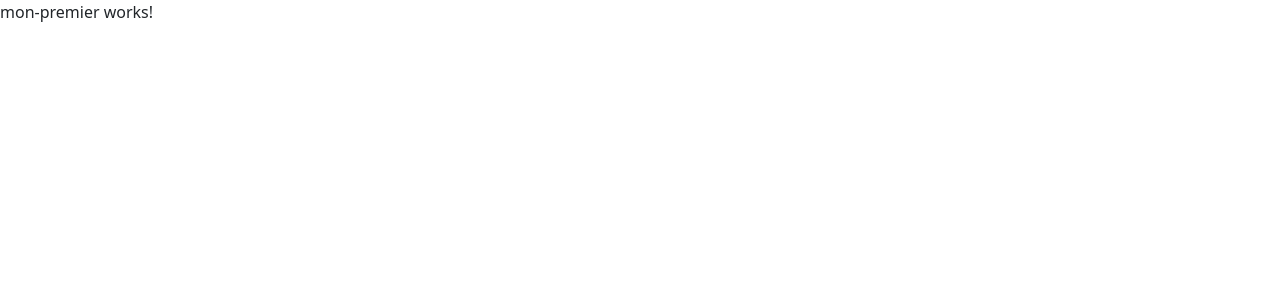
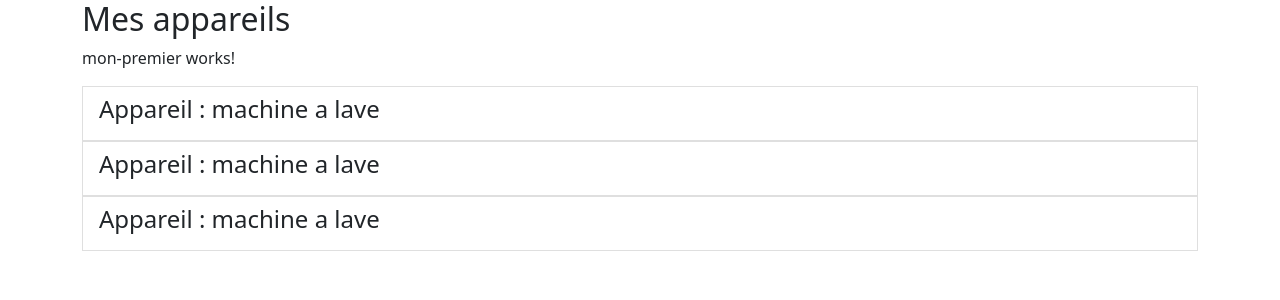
Before and after one commit to beinjamin/mon_test_angular, an Angular app: page / in a window 1280 px wide. Shown: the top 300 px of the page. Built offline with nearby package versions, Linux system fonts and the light colour scheme.

Commit message:
Gestion de l'interpolation

```diff
--- a/src/app/app.component.html
+++ b/src/app/app.component.html
@@ -1 +1,14 @@
+<div class="container">
+  <div class="row">
+    <div class="col-xs-12">
+      <h2>Mes appareils</h2>
+      <ul class="list-group">
+
 <app-mon-premier></app-mon-premier>
+<app-appareil></app-appareil>
+<app-appareil></app-appareil>
+<app-appareil></app-appareil>
+      </ul>
+      </div>
+      </div>
+</div>
--- a/src/app/appareil/appareil.component.html
+++ b/src/app/appareil/appareil.component.html
@@ -1 +1,3 @@
-<p>appareil works!</p>
+<li class="list-group-item">
+  <h4>Appareil : {{ appareilName }}</h4>
+</li>
--- a/src/app/appareil/appareil.component.ts
+++ b/src/app/appareil/appareil.component.ts
@@ -6,6 +6,7 @@ import { Component, OnInit } from '@angular/core';
   styleUrls: ['./appareil.component.scss']
 })
 export class AppareilComponent implements OnInit {
+  appareilName = 'machine a lave';
 
   constructor() { }
 
```
